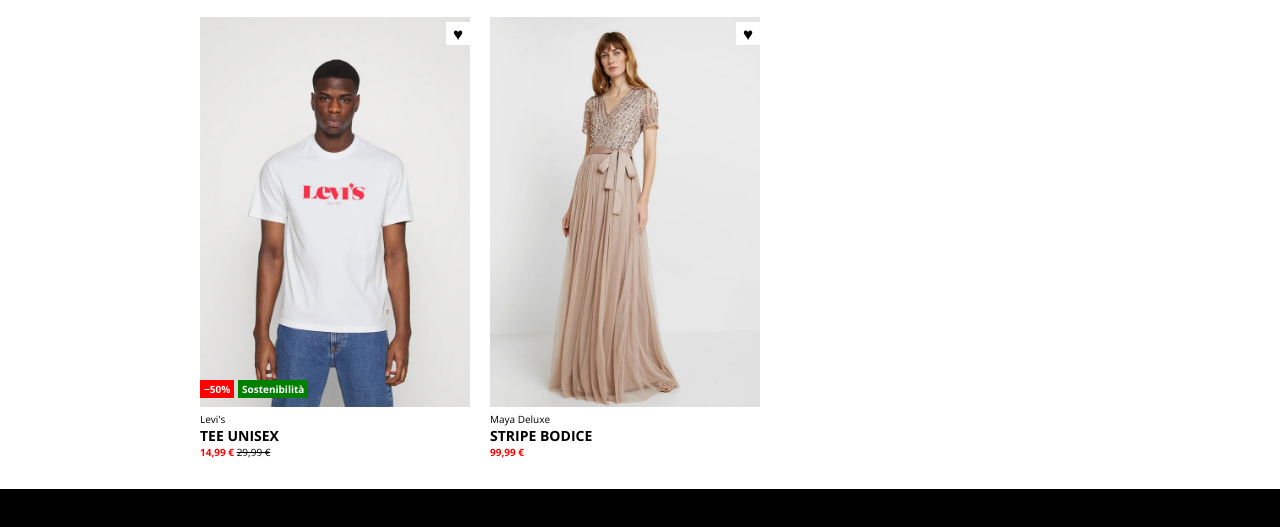
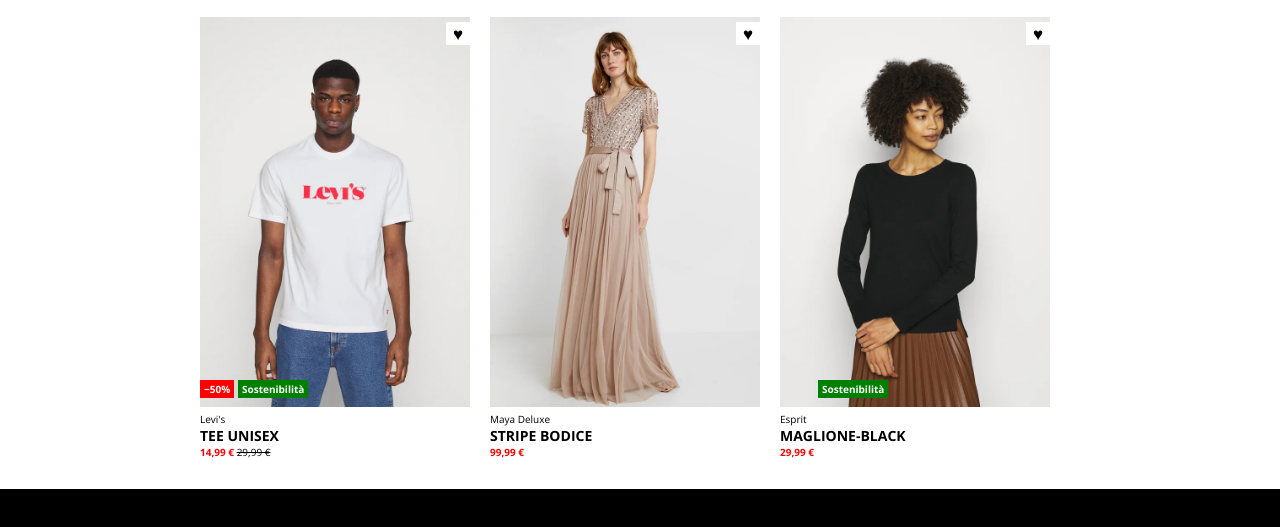
Before and after one commit to Brody14/html-css-boolando, a plain HTML site: page index.html in a window 1280 px wide. Shown: the part 525-1052 px from the top of the page. Drawn offline with nearby package versions, Linux system fonts and the light colour scheme.

Commit message:
FEAT added 6th card in main section

```diff
--- a/index.html
+++ b/index.html
@@ -85,6 +85,20 @@
                             <h3 class="card-price">99,99 &euro;</h3>
                         </div>
                     </article>
+
+                    <article class="col card">
+                        <figure class="card-img">
+                            <div class="like">&hearts;</div>
+                            <div class="badge eco">Sostenibilità</div>
+                            <img src="./img/6.webp" alt="Esprit">
+                        </figure>
+                        <div class="card-header">
+                            <h1 class="card-brand">Esprit</h1>
+                            <h2 class="card-description">MAGLIONE-BLACK</h2>
+                            <h3 class="card-price">29,99 &euro;</h3>
+                        </div>
+                    </article>
+
                 </div>
             </div>
 
```
